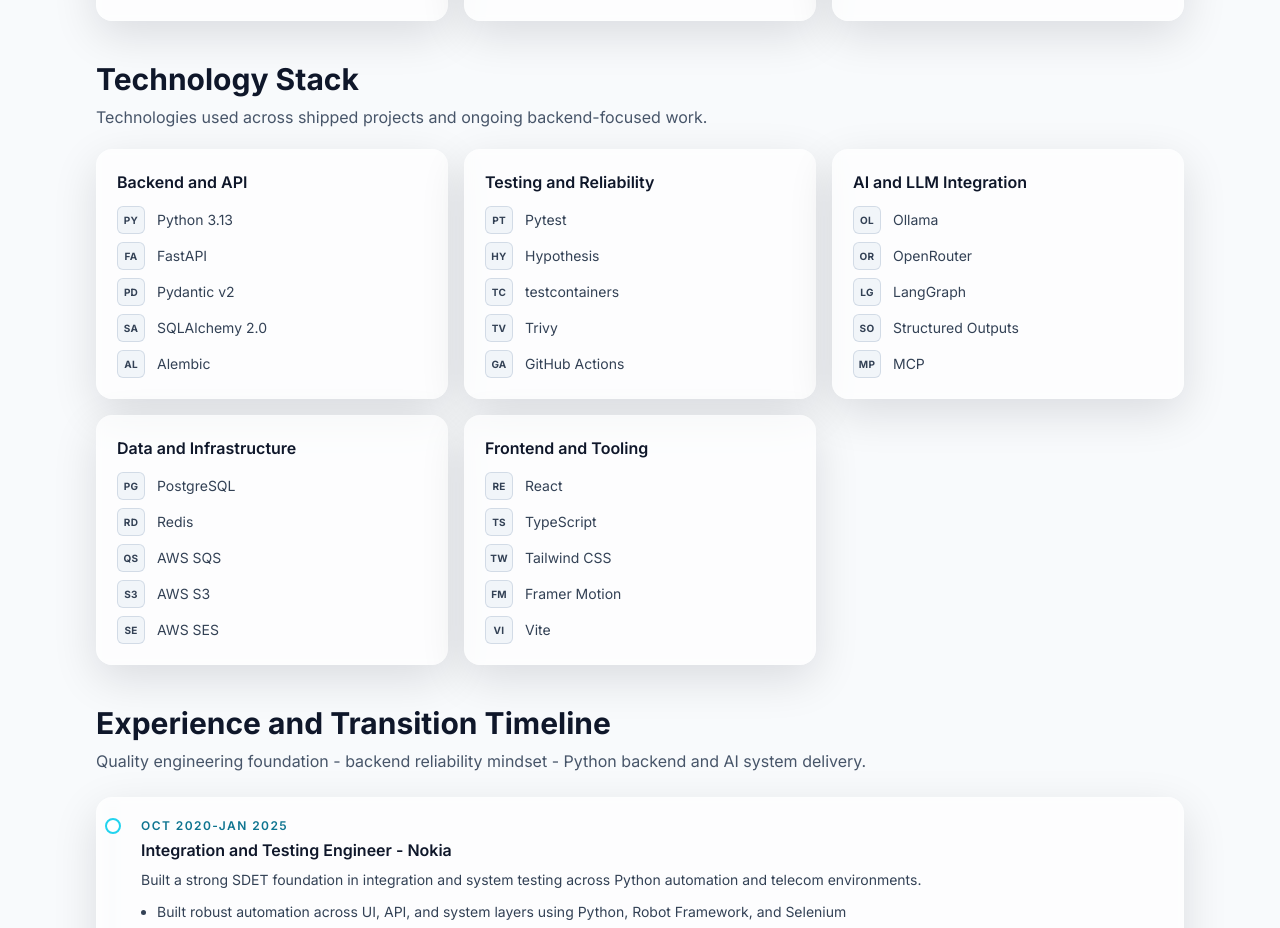
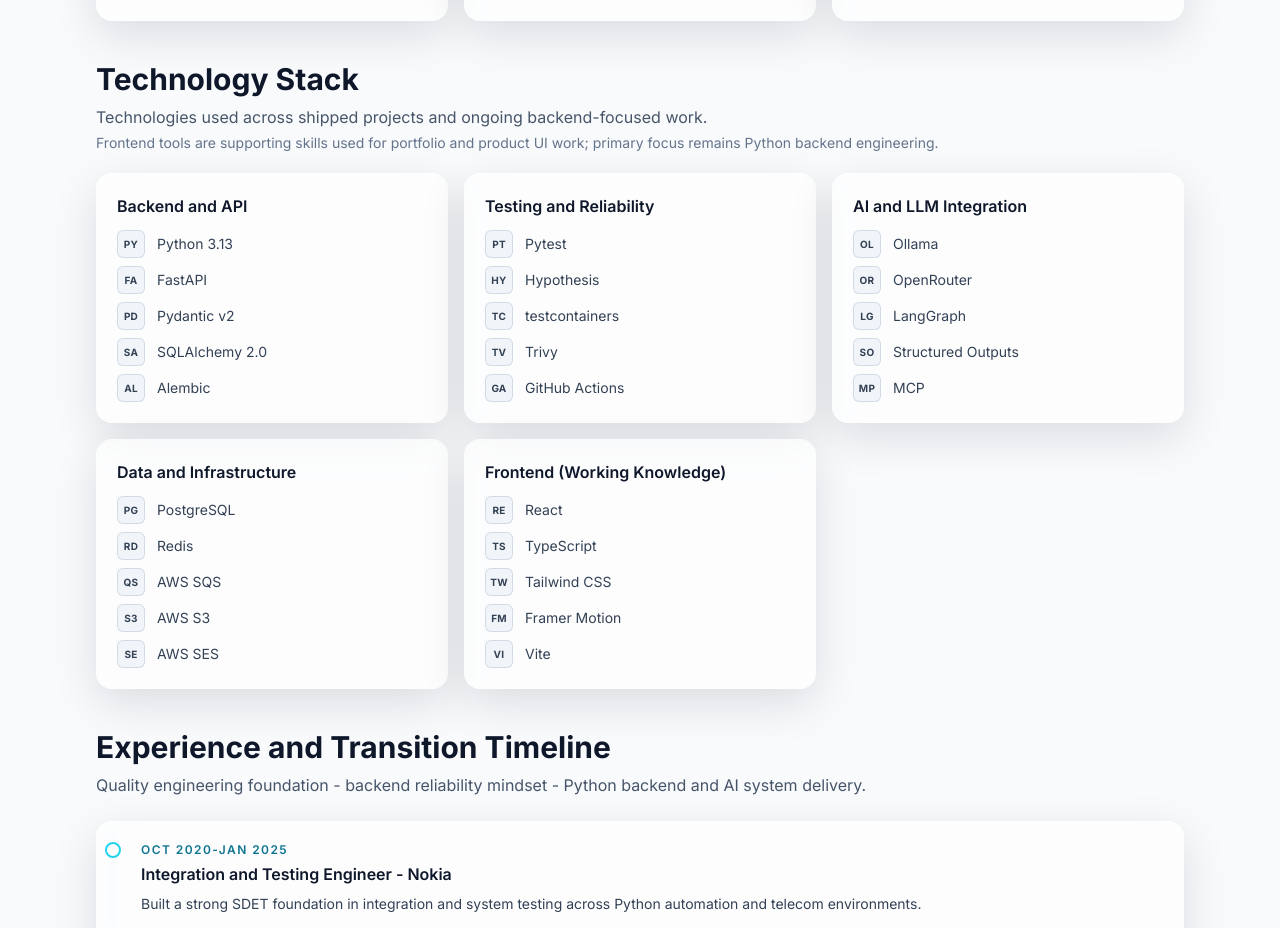
Before and after one commit to wojciechbednarz/my-portfolio, a React (Vite) app: page / in a window 1280 px wide. Shown: the part 1523-2451 px from the top of the page. Built offline with nearby package versions, Linux system fonts and the light colour scheme.

Commit message:
Clarify frontend stack as working knowledge

```diff
--- a/src/components/StackGrid.tsx
+++ b/src/components/StackGrid.tsx
@@ -8,6 +8,9 @@
       <h2 className="text-2xl font-bold md:text-3xl">Technology Stack</h2>
       <p className="mt-2 text-sm text-slate-600 dark:text-slate-300 md:text-base">
         Technologies used across shipped projects and ongoing backend-focused work.
+      </p>
+      <p className="mt-1 text-xs text-slate-500 dark:text-slate-400 md:text-sm">
+        Frontend tools are supporting skills used for portfolio and product UI work; primary focus remains Python backend engineering.
       </p>
 
       <div className="mt-5 grid grid-cols-1 gap-4 md:grid-cols-2 lg:grid-cols-3">
--- a/src/data/stack.ts
+++ b/src/data/stack.ts
@@ -42,7 +42,7 @@
     ],
   },
   {
-    title: "Frontend and Tooling",
+    title: "Frontend (Working Knowledge)",
     items: [
       { name: "React", icon: "RE" },
       { name: "TypeScript", icon: "TS" },
```
